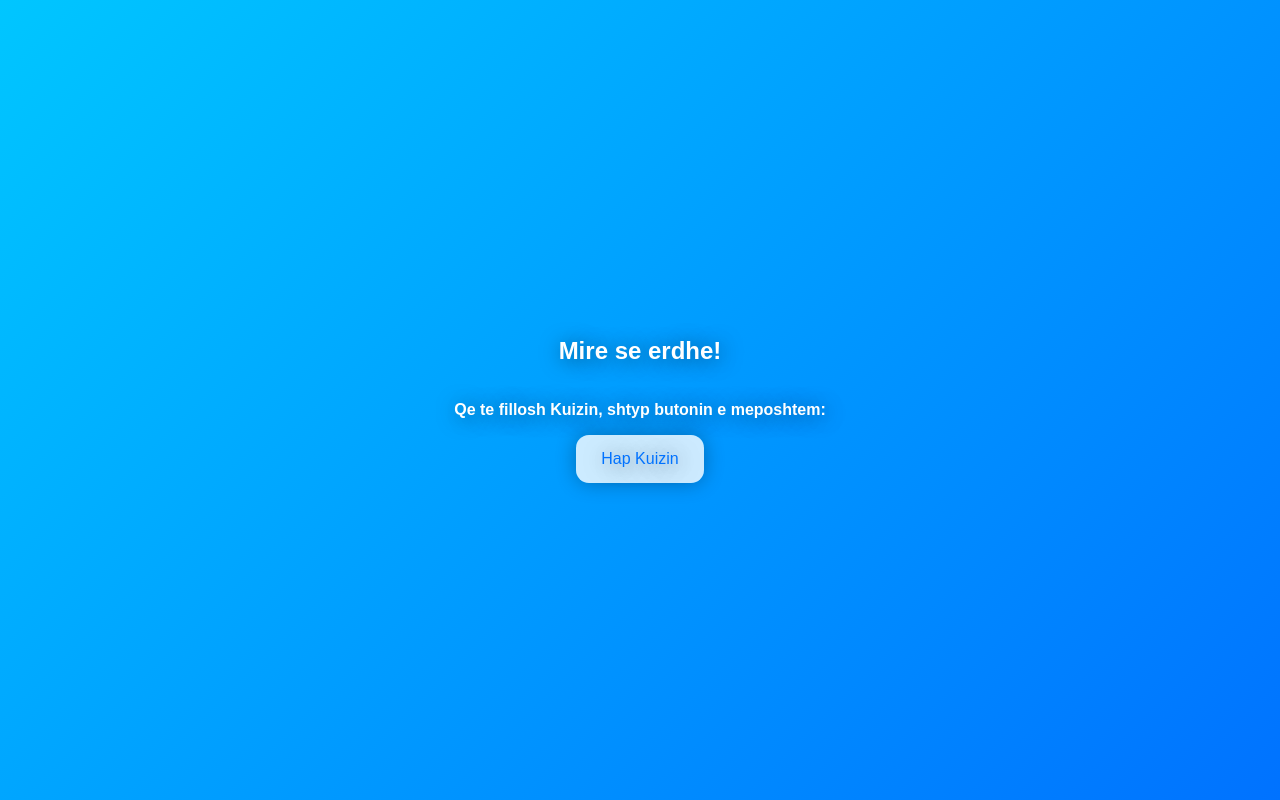
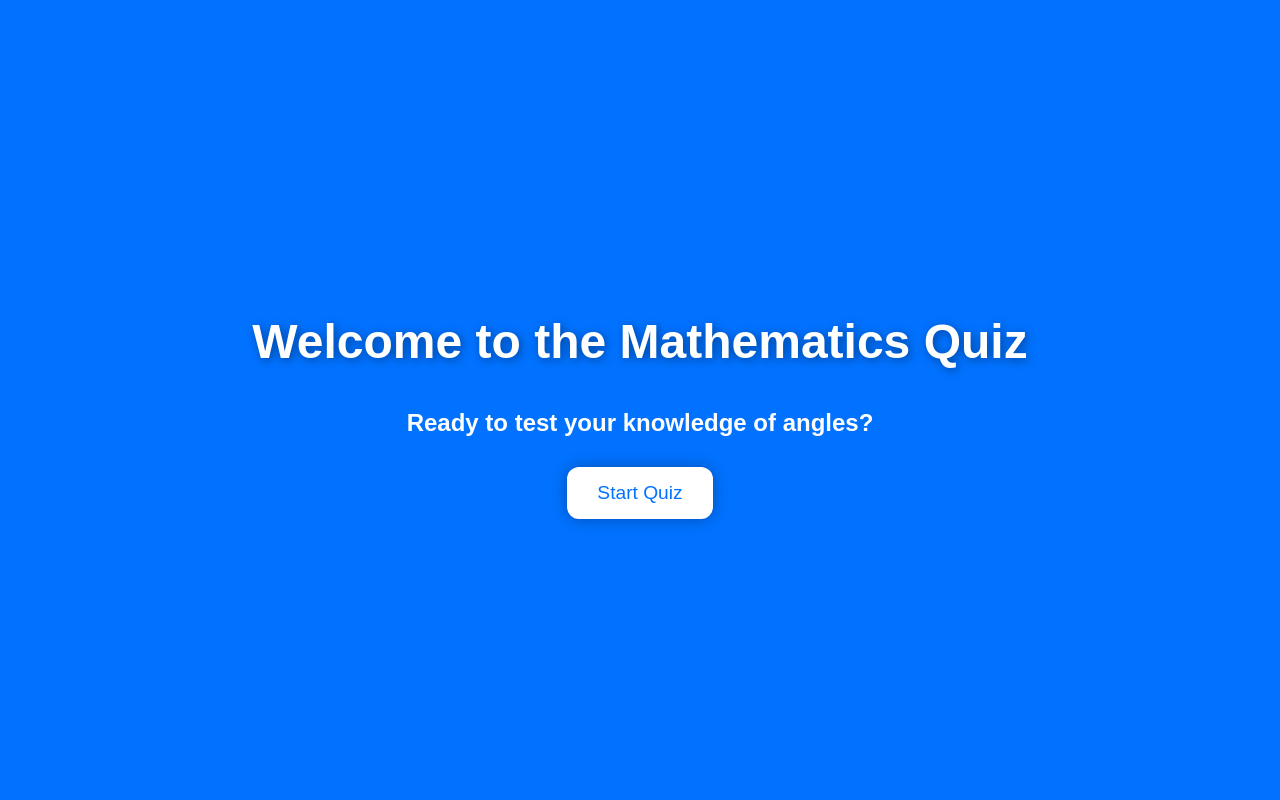
Before and after one commit to arvi112233/Matematika, a plain HTML site: page index.html in a window 1280 px wide. Drawn offline with Linux system fonts and the light colour scheme.

Commit message:
Update index.html

```diff
--- a/index.html
+++ b/index.html
@@ -3,63 +3,52 @@
 <head>
     <meta charset="UTF-8">
     <meta name="viewport" content="width=device-width, initial-scale=1.0">
-    <title>Responsive Quiz Page</title>
+    <title>Welcome to Our Quiz Page</title>
     <style>
-        /* General Body Styling */
         body {
             font-family: 'Arial', sans-serif;
-            background: linear-gradient(135deg, #00c6ff, #0072ff);
+            background-color: #0072ff;
             display: flex;
-            flex-direction: column;
             justify-content: center;
             align-items: center;
-            height: 100vh;
+            min-height: 100vh;
             margin: 0;
             text-align: center;
-            animation: backgroundAnimation 10s ease infinite;
             color: white;
-            text-shadow: 2px 2px 20px rgba(0, 0, 0, 0.5);
+            flex-direction: column;
         }
 
-        /* Link Styling */
+        h1 {
+            margin-bottom: 20px;
+            font-size: 3em;
+            text-shadow: 2px 2px 10px rgba(0, 0, 0, 0.4);
+        }
+
+        h2 {
+            font-size: 1.5em;
+            margin-bottom: 30px;
+        }
+
         a {
-            padding: 15px 25px;
-            border-radius: 13px;
-            background-color: rgba(255, 255, 255, 0.8);
+            padding: 15px 30px;
+            background-color: white;
+            color: #0072ff;
             text-decoration: none;
-            color: #0072ff;
-            transition: transform 0.3s ease, box-shadow 0.3s ease;
-            box-shadow: 0px 0px 20px rgba(0, 0, 0, 0.295);
+            border-radius: 12px;
+            font-size: 1.2em;
+            box-shadow: 0px 0px 15px rgba(0, 0, 0, 0.3);
+            transition: transform 0.3s, box-shadow 0.3s;
         }
 
         a:hover {
-            background-color: rgba(255, 255, 255, 0.6);
             transform: scale(1.1);
-            box-shadow: 0px 0px 30px rgba(0, 0, 0, 0.5);
-        }
-
-        /* Headings */
-        h1 {
-            font-size: 3em;
-            margin: 20px 0;
-        }
-
-        h3 {
-            font-size: 1.5em;
-            margin: 10px 0;
-        }
-
-        /* Keyframes for Background Animation */
-        @keyframes backgroundAnimation {
-            0% { background-position: 0% 50%; }
-            50% { background-position: 100% 50%; }
-            100% { background-position: 0% 50%; }
+            box-shadow: 0px 0px 25px rgba(0, 0, 0, 0.5);
         }
     </style>
 </head>
 <body>
-    <h2>Mire se erdhe!</h2>
-    <p><strong>Qe te fillosh Kuizin, shtyp butonin e meposhtem:</strong></p>
-    <a href="quiz.html">Hap Kuizin</a>
+    <h1>Welcome to the Mathematics Quiz</h1>
+    <h2>Ready to test your knowledge of angles?</h2>
+    <a href="quiz.html">Start Quiz</a>
 </body>
 </html>
```
